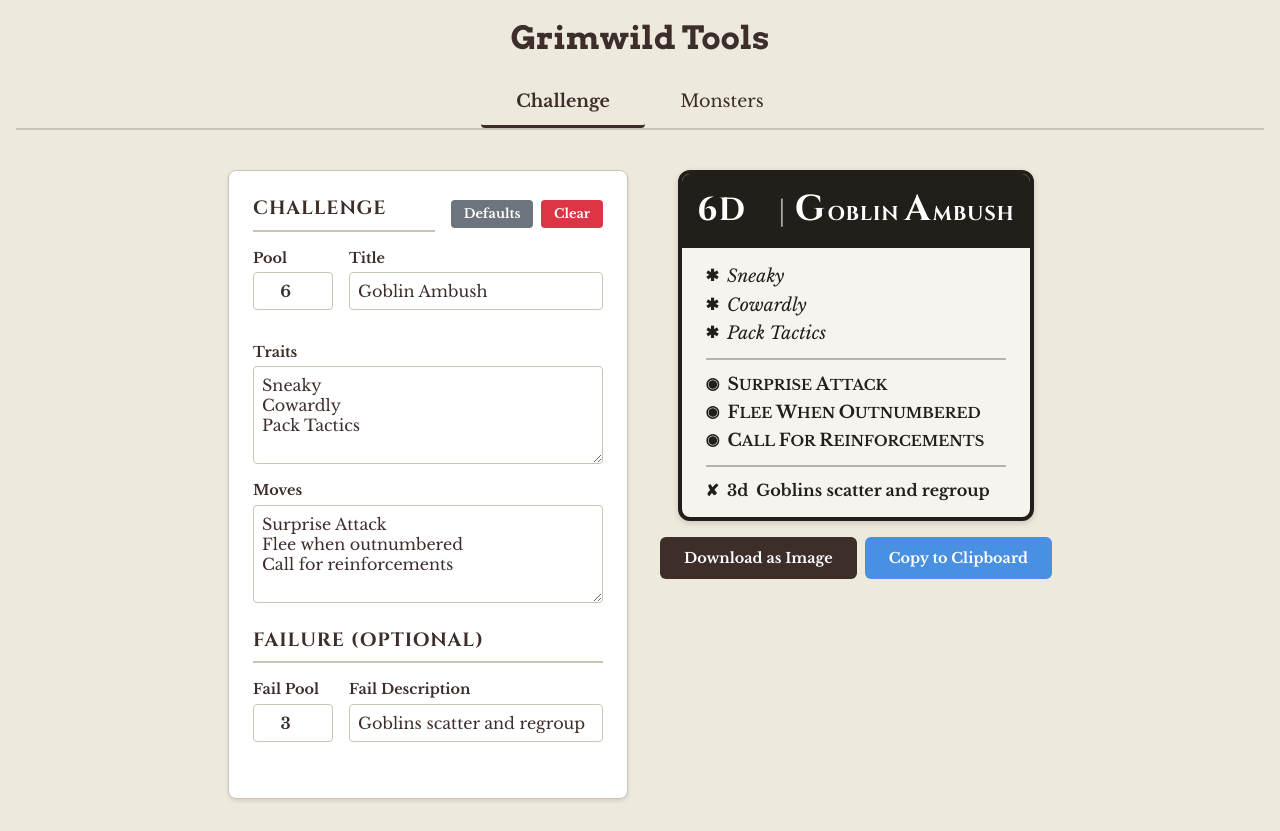
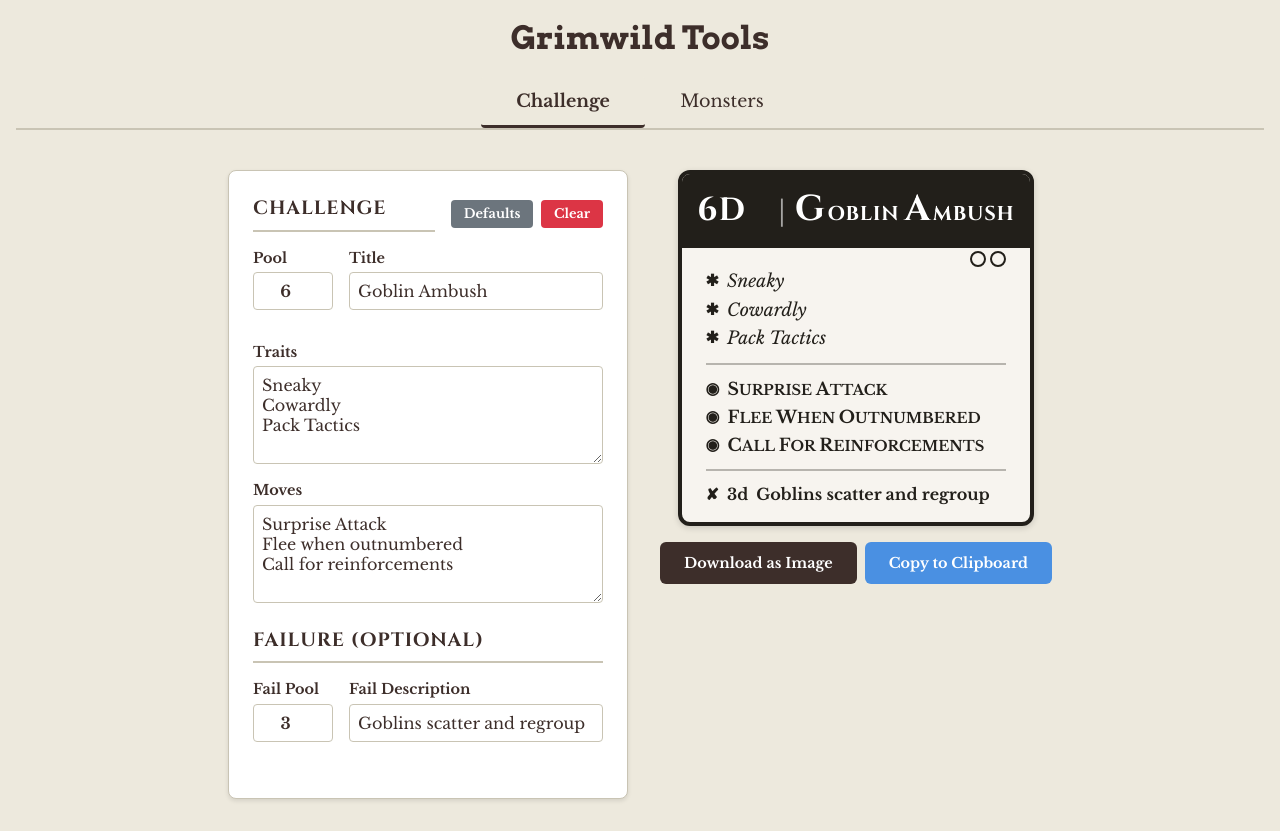
Before and after one commit to mvillaronga/grimwild-tools, a React (Vite) app: page / in a window 1280 px wide. Built offline with nearby package versions, Linux system fonts and the light colour scheme.

Commit message:
impoact markers added

```diff
--- a/src/components/challenge/ChallengeCard.css
+++ b/src/components/challenge/ChallengeCard.css
@@ -12,6 +12,7 @@
   font-family: "Libre Baskerville", serif;
   color: var(--ink);
   line-height: 1.4;
+  position: relative;
 }
 
 .challenge-header {
@@ -25,6 +26,22 @@
   letter-spacing: 0.04em;
   font-size: 1.25rem;
   font-weight: 700;
+}
+
+.challenge-circles {
+  display: flex;
+  justify-content: flex-end;
+  gap: 0.25rem;
+  margin-top: -0.8rem;
+  margin-bottom: 0.1rem;
+}
+
+.challenge-circle {
+  width: 1rem;
+  height: 1rem;
+  border: 2px solid var(--ink);
+  border-radius: 50%;
+  background: transparent;
 }
 
 .pool-display {
--- a/src/components/challenge/ChallengeCard.jsx
+++ b/src/components/challenge/ChallengeCard.jsx
@@ -60,6 +60,10 @@ export default function ChallengeCard({
         {challengeName}
       </div>
       <div className="section">
+        <div className="challenge-circles">
+          <div className="challenge-circle"></div>
+          <div className="challenge-circle"></div>
+        </div>
         <TraitBulletList traits={traits} />
         <hr className="divider" />
         <MovesBulletList moves={moves} />
```
